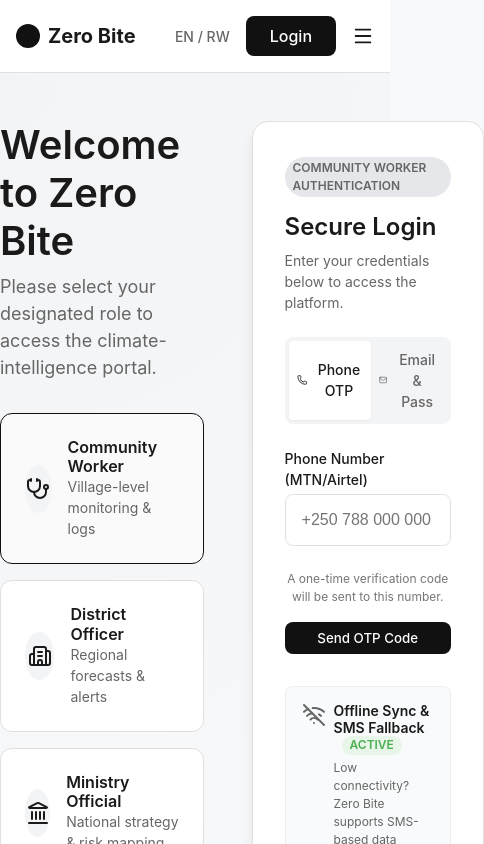
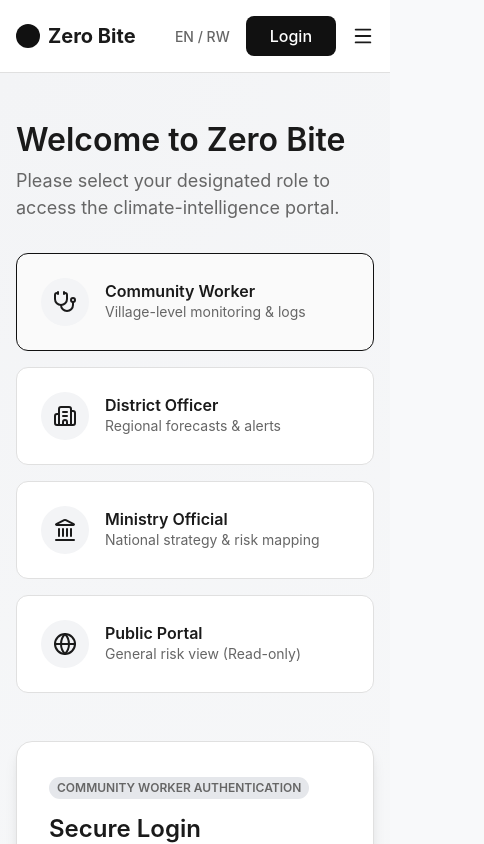
Before and after one commit to Aubierge-codes/Zero-bite, a React (Vite) app in the folder frontend/: page /login in a window 390 px wide. Shown: the top 844 px of the page, 484 px wide, since content can reach past the window. Built offline with nearby package versions, Linux system fonts and the light colour scheme.

Commit message:
Login: stack the two-column layout on mobile
The role-selection/login-form grid was a fixed 1fr 1fr with no
breakpoint. Collapses to one column below 768px, with the role list
appearing above the login form, and the headline scales down.

```diff
--- a/frontend/src/pages/Login/Login.module.css
+++ b/frontend/src/pages/Login/Login.module.css
@@ -148,3 +148,19 @@
   display: flex;
   gap: var(--spacing-sm);
 }
+
+@media (max-width: 768px) {
+  .loginContainer {
+    padding: var(--spacing-lg) var(--spacing-md);
+  }
+
+  .loginWrapper {
+    grid-template-columns: 1fr;
+    gap: var(--spacing-2xl);
+    margin: var(--spacing-lg) auto;
+  }
+
+  .roleSelection h1 {
+    font-size: 2rem;
+  }
+}
```
